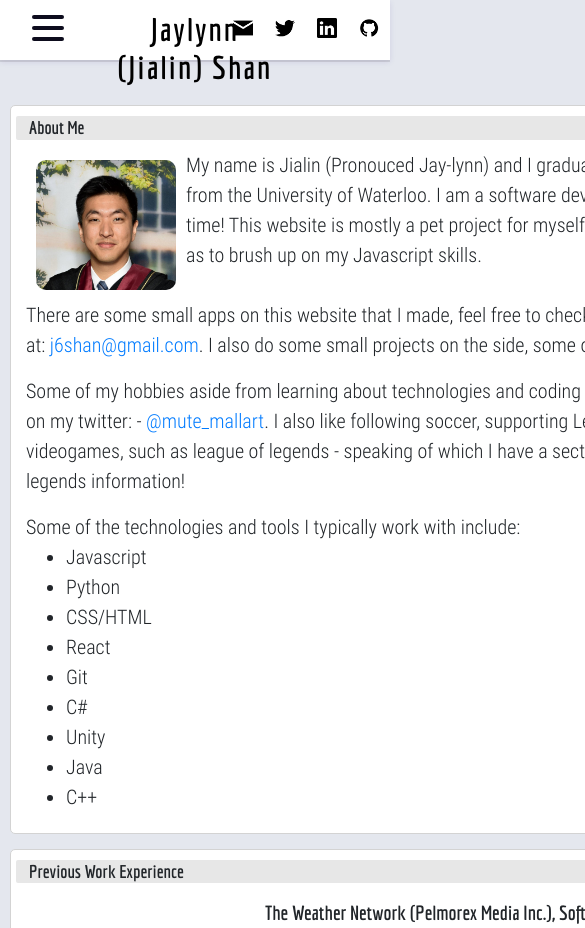
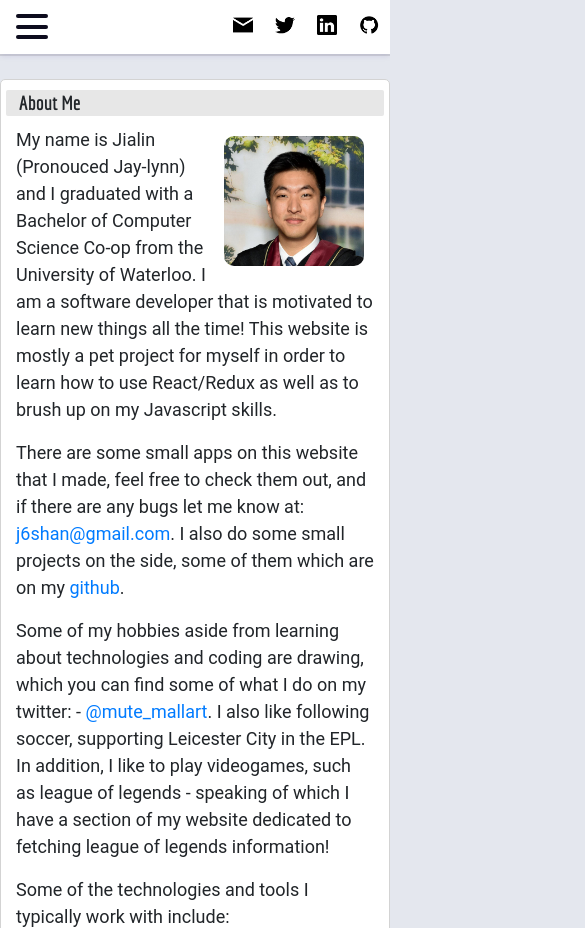
Before and after one commit to Kirroneku/mute_mallard, a React app: page / in a window 390 px wide. Shown: the top 928 px of the page, 585 px wide, since content can reach past the window. Built offline with nearby package versions, Linux system fonts and the light colour scheme.

Commit message:
Fixed the view for mobile. Made adjustments to font size and whatnot. Now closes the hamburger menu when a link is clicked.

```diff
--- a/src/components/App.js
+++ b/src/components/App.js
@@ -13,6 +13,7 @@ class App extends Component {
     };
 
 
+
     render() {
         return (
                     <div className="ui_middle" >
@@ -23,8 +24,8 @@ class App extends Component {
                                 </div>
                                 <div style = {{ textAlign:"left", margin:'10px'}}>
                                     <div style={{display:'inline-flex'}}>
+                                        <div>
                                         <img src={profile} alt='profile' className="profile" />
-                                        <div>
 
                                             {/* <a href="mailto:j6shan@gmail.com">j6shan@gmail.com</a> */}
                                             <p>My name is Jialin (Pronouced Jay-lynn) and I graduated with a Bachelor of Computer Science Co-op from the University of Waterloo.
@@ -43,7 +44,7 @@ class App extends Component {
                                                 like to play videogames, such as league of legends - speaking of which I have a section of my website dedicated to fetching league of legends information! </p>
                                     </div>
                                     <div>
-                                        <p>
+
                                             Some of the technologies and tools I typically work with include:
                                             <ul>
                                                 <li>Javascript</li>
@@ -56,7 +57,7 @@ class App extends Component {
                                                 <li>Java</li>
                                                 <li>C++</li>
                                             </ul>
-                                        </p>
+
                                     </div>
                                 </div>
                             </div>
--- a/src/components/Hamburger-styling/styled_burger.js
+++ b/src/components/Hamburger-styling/styled_burger.js
@@ -3,7 +3,7 @@ import styled from 'styled-components'
 const StyledBurger = styled.button`
 position: absolute;
 top: 0.3em;
-left: 2rem;
+left: 1rem;
 display: flex;
 flex-direction: column;
 justify-content: space-around;
--- a/src/components/Hamburger-styling/styled_menu.js
+++ b/src/components/Hamburger-styling/styled_menu.js
@@ -14,10 +14,9 @@ position: absolute;
 top: 0;
 left: 0;
 transition: transform 0.3s ease-in-out;
-
-@media (max-width: 600px) {
-    width: 100%;
-  }
+z-index: 1;
+width: 100%;
+max-width: 600px;
 
 a {
   font-size: 2rem;
--- a/src/components/HamburgerMenu.js
+++ b/src/components/HamburgerMenu.js
@@ -3,6 +3,7 @@ import StyledBurger from './Hamburger-styling/styled_burger';
 import StyledMenu from './Hamburger-styling/styled_menu';
 import { Link } from 'react-router-dom';
 import LINKS from '../data/links';
+
 
 function makeLink (curLink, text) {
   return (
@@ -16,11 +17,11 @@ function makeLink (curLink, text) {
 }
 // className={this.state.current==curLink? "link": "otherlink"}
 // onClick={() => this.updateCurrent(curLink)}>
-const Menu = ({ open }) => {
+const Menu = ({ open, setOpen }) => {
   const style = {
     marginBottom: 0,
     padding: 0
-}
+  }
 
   return (
     <StyledMenu id="ham" open={open}>
@@ -28,7 +29,7 @@ const Menu = ({ open }) => {
       LINKS.map(LINK => {
           var curLink = makeLink(LINK.link, LINK.linkName);
           return(
-              <h3 key={LINK.id} style={style}>
+              <h3 key={LINK.id} onClick={() => setOpen()} style={style}>
                   {curLink}
               </h3>
           )
--- a/src/components/Header.js
+++ b/src/components/Header.js
@@ -3,6 +3,8 @@ import { Link } from 'react-router-dom';
 import websiteLogo from '../assets/websiteLogo.jpg';
 import Socials from './Social';
 import { Burger, Menu } from './HamburgerMenu';
+
+const isMobile = document.body.clientWidth < 500? true: false;
 
 function inputClick (e) {
     let menuWidth = parseInt(window.getComputedStyle(document.getElementById("ham")).width);
@@ -37,18 +39,21 @@ class Header extends Component {
         }
 
         document.onclick = inputClick.bind(this);
+        let nameText = "Jaylynn (Jialin) Shan";
+
+        if( isMobile ) {
+            nameText = "";
+        }
 
         return (
 
             <div>
                 <div className="header" style={{height: "3em", letterSpacing:"0.1em"}}>
+                    <Burger open={this.state.open} setOpen={() => this.setOpen()} />
+                    <Menu open={this.state.open} setOpen={() => this.setOpen()} />
                     <div className="titleWrapper">
                         <div className="titleMenu">
                             {/* <h3 style={{margin: "10 0 0 0", display: 'inline-block'}}>{linkToHome}</h3> */}
-
-                            <Burger open={this.state.open} setOpen={() => this.setOpen()} />
-                            <Menu open={this.state.open} setOpen={() => this.setOpen()} />
-
                         </div>
                         <div style={socialStyle}>
                             <Socials />
@@ -56,7 +61,7 @@ class Header extends Component {
                     </div>
                     <h2 style={{textAlign:"center", position:"absolute", margin:"auto", left:"30%", right: "30%", top:"0.3em"}}><Link to='/'
                         onClick={() => this.updateCurrent('/')} className="mainLink">
-                            Jaylynn (Jialin) Shan
+                            {nameText}
                         </Link> </h2>
 
                 </div>
--- a/src/components/Jobs.js
+++ b/src/components/Jobs.js
@@ -7,7 +7,7 @@ const Job = (props) => {
     const curId = '#' + id + "job";
     return(
         <div style={{ display: 'inline-block', width: "95%", margin: 10}}>
-            <h5>{title}</h5>
+            <h4>{title}</h4>
             <h6>{time}</h6>
             <div id={id} style={{textAlign:'left'}}>
                 <p style={{"whiteSpace": "pre-line", "textAlign":"left"}}>{description}</p>
--- a/src/components/League.js
+++ b/src/components/League.js
@@ -204,7 +204,7 @@ class League extends Component {
                     onKeyPress={this.handleKeyPress}
                     onChange={this.updateSummoner}
                     placeholder="Import (My Account)"
-                    style={{"width":"170px", "marginBottom": "10px"}}
+                    style={{"width":"200px", "marginBottom": "10px"}}
                 />
                 <button onClick={() => this.findSummoner()}>Check</button>
                 {info}
--- a/src/components/Wrapper.js
+++ b/src/components/Wrapper.js
@@ -1,6 +1,8 @@
 import React from 'react';
 import Header from './Header';
 import Footer from './Footer';
+
+const isMobile = window.innerWidth <= 500;
 
 const Wrapper = (props) =>
         <Header current={props.highlight}>
--- a/src/index.css
+++ b/src/index.css
@@ -18,10 +18,10 @@ h1, h2, h3, h4, h5{
 body{
     text-align: center;
     word-wrap: break-word;
-    font-size: 20px;
+    font-size: 18px;
     background-color: #e4e7ee;
     /* padding: 2.5%; */
-    font-family: 'RobotoCondensed';
+    font-family: 'Roboto';
     z-index: -999;
     /* background-image: url('assets/background.jpg');
     background-size: ; */
@@ -34,16 +34,17 @@ body{
     width: 100%;
     margin: 0 auto;
     background-color: rgb(255, 255, 255);
-    position: fixed;
+    /* position: fixed; */
     z-index: 99;
 }
 
 .footer {
-    width: 980px;
+    width: 100%;
     margin: 40px auto 0px;
     border: solid 1px rgb(184, 193, 207);
     border-radius: 10px 10px 0 0;
     padding: 2rem 2rem;
+    max-width: 980px;
     clear:both;
 }
 
@@ -70,7 +71,7 @@ body{
 }
 
 .ui_section_title h5 {
-    font-size: 18px;
+    font-size: 20px;
     text-align: left;
     padding: 1px 3px;
     font-weight: bold;
@@ -93,7 +94,8 @@ body{
     border-radius: 5px;
     padding: 5px;
     padding-top: 10px;
-    width: 980px;
+    width: 100%;
+    max-width: 980px;
     margin: 0 auto;
 }
 
@@ -105,13 +107,16 @@ body{
 
 .ui_middle {
     float: left;
-    width: 980px;
+    width: 100%;
+    max-width: 980px;
 }
 
 .ui_middlepad{
     float: left;
-    margin: 10px;
-    width: 980px;
+    margin-top: 10px;
+    margin-bottom: 10px;
+    width: 100%;
+    max-width: 1000px;
 }
 
 .ui_right {
@@ -123,9 +128,10 @@ body{
 
 .page {
     word-wrap: break-word;
-    width: 1000px;
+    width: 100%;
+    max-width: 980px;
     margin: 0 auto;
-    padding-top: 80px;
+    /* padding-top: 80px; */
 }
 
 .mainLink {
@@ -177,6 +183,7 @@ body{
     height: 130px;
     border-radius: 10px;
     margin: 10px;
+    float: right;
 }
 
 .title-fade-out{
--- a/src/index.html
+++ b/src/index.html
@@ -2,11 +2,16 @@
 <html lang="en">
   <head>
     <title>Mute Mallard</title>
+    <meta charset="utf-8">
+    <meta http-equiv="X-UA-Compatible" content="IE=edge">
+    <meta name="viewport" content="width=device-width, initial-scale=1">
+
     <link rel="shortcut icon" href="../favicon.ico">
     <link rel="stylesheet" href="https://stackpath.bootstrapcdn.com/bootstrap/4.4.1/css/bootstrap.min.css" integrity="sha384-Vkoo8x4CGsO3+Hhxv8T/Q5PaXtkKtu6ug5TOeNV6gBiFeWPGFN9MuhOf23Q9Ifjh" crossorigin="anonymous">
     <!-- <link rel="stylesheet" href="./index.css" /> -->
   </head>
   <body>
+
     <div id="root"></div>
     <base href="/" />
     <script src="index.js"></script>
```
